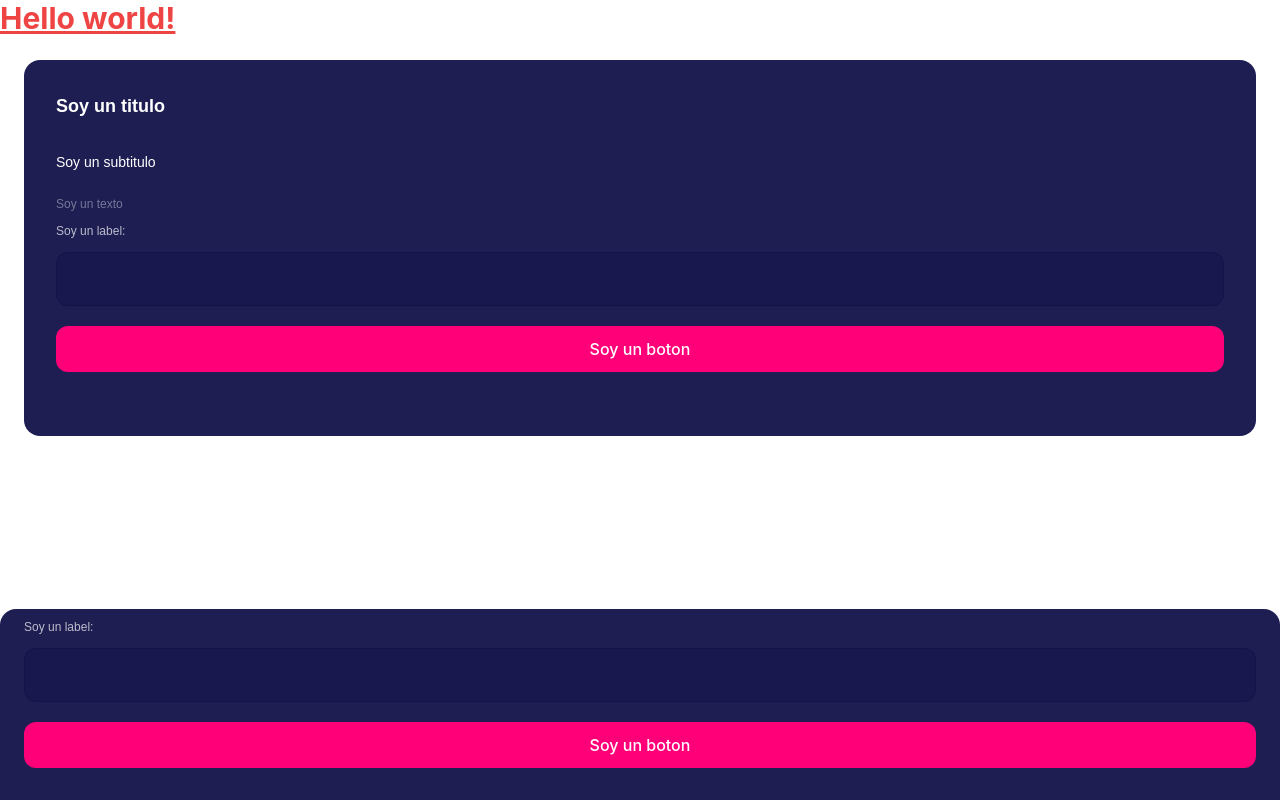
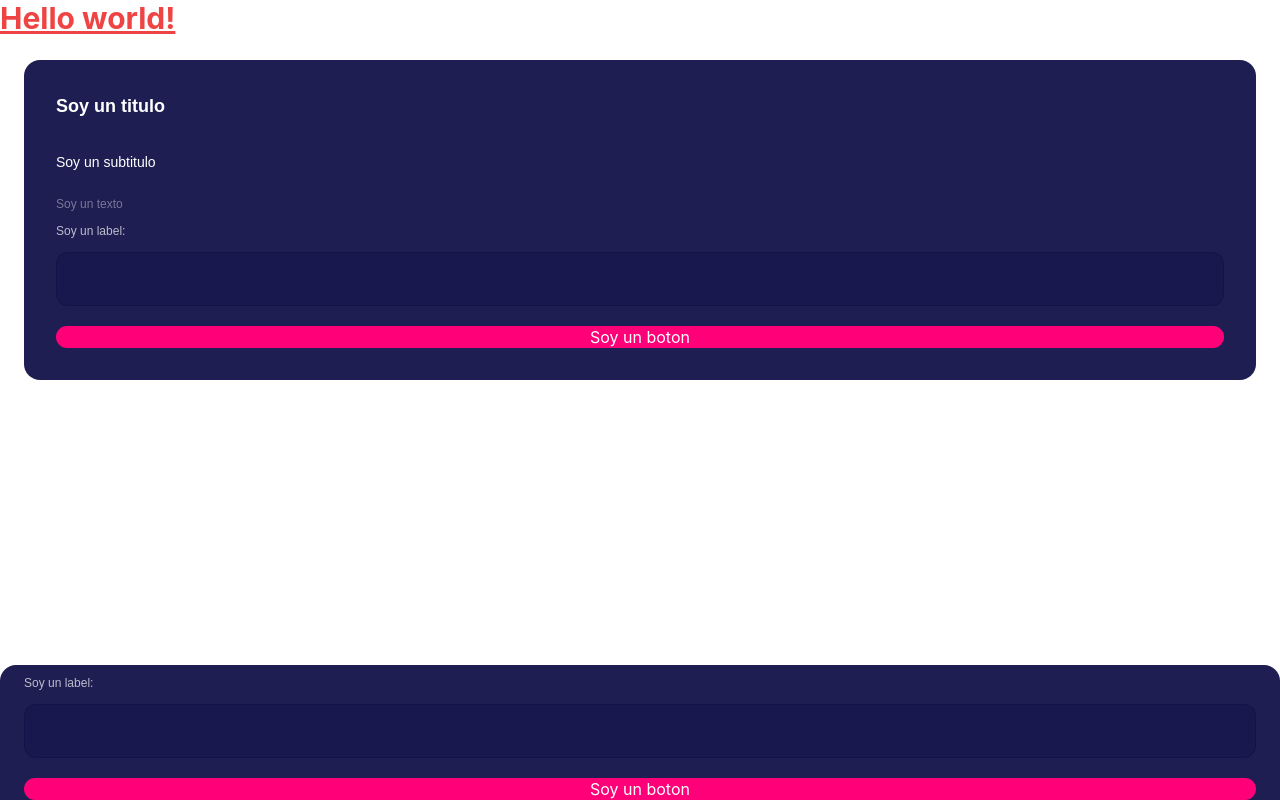
Before and after one commit to 4BsG/ClasificaEroticos, a Next.js app: page / in a window 1280 px wide. Built offline with nearby package versions, Linux system fonts and the light colour scheme.

Commit message:
feat: adding button styles

```diff
--- a/styles/globals.css
+++ b/styles/globals.css
@@ -24,29 +24,45 @@
 
 @tailwind components;
 
-/* Bottons: .btn */
+/* BUTTON (.btn) */
 /* background - box - margin x y - padding x y - font - transition */
 .btn {
-  @apply block w-full rounded-xl mb-8 py-3 font-medium text-base leading-1.4 text-center text-color-title not-italic transition;
+  @apply block rounded-xl leading-1.4 text-center not-italic transition;
 }
 .btn-primary {
-  @apply bg-primary;
+  @apply bg-primary text-color-title;
 }
 .btn-primary:hover {
-  @apply bg-primary-dark;
+  @apply bg-primary-dark text-color-title;
+}
+.primary-quiet {
+  @apply bg-primary-off text-primary;
 }
 .btn-secondary {
-  @apply bg-background-dark border-1.5 border-primary text-primary;
+  @apply bg-background-dark text-primary border-1.5 border-primary;
 }
 .btn-secondary:hover {
   @apply bg-background text-primary-dark border-primary-dark;
 }
+.btn-size-s {
+  @apply py-2 px-6 font-medium text-xs; /* mobile 8 - desktop 16 */
+}
+.btn-size-m {
+  @apply w-full py-2.5 font-medium text-sm; /* mobile 10 - desktop 18 */
+}
+.btn-size-l {
+  @apply w-full py-3 font-medium text-base; /* mobile 12 - desktop 18 */
+}
+
+/* INPUT */
 .input {
   @apply bg-background-dark block w-full border border-background-dark rounded-xl text-color-text mb-5 px-5 py-4 text-sm font-normal;
 }
 .input:focus {
   @apply bg-foreground border-color-border text-color-title caret-primary outline-none;
 }
+
+/* CARD */
 .card-container {
   @apply bg-foreground max-w-full rounded-2xl flex flex-col;
 }
--- a/tailwind.config.js
+++ b/tailwind.config.js
@@ -9,6 +9,7 @@ module.exports = {
       colors: {
         "primary": "#FF0079",
         "primary-dark": "rgba(255, 0, 121, 0.8)",
+        "primary-off": "rgba(255, 0, 121, 0.2)",
         "foreground": "#1E1E53",
         "background": "#01003C",
         "background-dark": "rgba(1, 0, 60, 0.2)",
```
